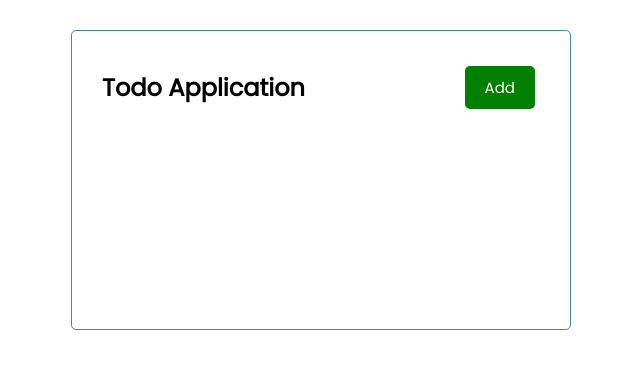
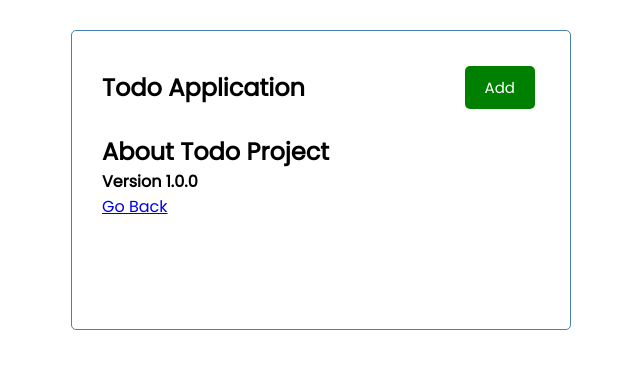
Before and after one commit to aamahi/todo-Angular, an Angular app: page /about in a window 1280 px wide. Before the commit this address led to /. Shown: the top 368 px of the page, without its empty margins (319-959 px from the left). Built offline with nearby package versions, Linux system fonts and the light colour scheme.

Commit message:
About Route crete and /about page done

```diff
--- a/db.json
+++ b/db.json
@@ -10,7 +10,7 @@
       "id": 4,
       "text": "Food Shiping",
       "day": "May 15th at 10:00am",
-      "remainder": true
+      "remainder": false
     },
     {
       "text": "Playing Cricket",
--- a/src/app/app.module.ts
+++ b/src/app/app.module.ts
@@ -15,7 +15,8 @@
 import { AboutComponent } from './components/about/about.component';
 
 const appRoutes: Routes = [
-  { path: '', component:TasksComponent }
+  { path: '', component:TasksComponent },
+  { path: 'about', component:AboutComponent }
 ]
 
 @NgModule({
--- a/src/app/components/about/about.component.html
+++ b/src/app/components/about/about.component.html
@@ -1 +1,5 @@
-<p>about works!</p>
+<div>
+  <h2>About Todo Project</h2>
+  <h4>Version 1.0.0</h4>
+  <a routerLink="/">Go Back</a>
+</div>
```
